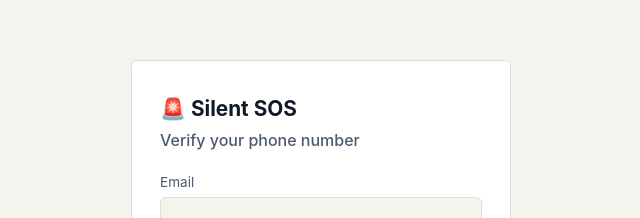
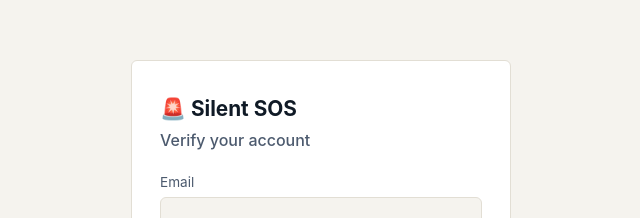
Before and after one commit to ayushsingh01894/SOS-WebSite, a React (Vite) app in the folder client/: page /verify-otp in a window 1280 px wide. Shown: the part 124-342 px from the top of the page, without its empty margins (319-959 px from the left). Built offline with nearby package versions, Linux system fonts and the light colour scheme; no server answers.

Commit message:
Addig  client/src/pages/VerifyOtp.jsx for email verify

```diff
--- a/client/src/pages/VerifyOtp.jsx
+++ b/client/src/pages/VerifyOtp.jsx
@@ -10,7 +10,7 @@ export default function VerifyOtp() {
   const [email, setEmail] = useState(location.state?.email || '');
   const [otp, setOtp] = useState('');
   const [error, setError] = useState('');
-  const [info, setInfo] = useState(location.state?.email ? 'We sent a 6-digit code to your registered phone number.' : '');
+  const [info, setInfo] = useState(location.state?.email ? 'We sent a 6-digit code to your email.' : '');
   const [loading, setLoading] = useState(false);
   const [resending, setResending] = useState(false);
 
@@ -51,7 +51,7 @@ export default function VerifyOtp() {
     <div className="auth-page">
       <form className="auth-form" onSubmit={handleSubmit}>
         <h1>🚨 Silent SOS</h1>
-        <h2>Verify your phone number</h2>
+        <h2>Verify your account</h2>
         {error && <p className="form-error">{error}</p>}
         {info && <p className="form-success">{info}</p>}
 
```
